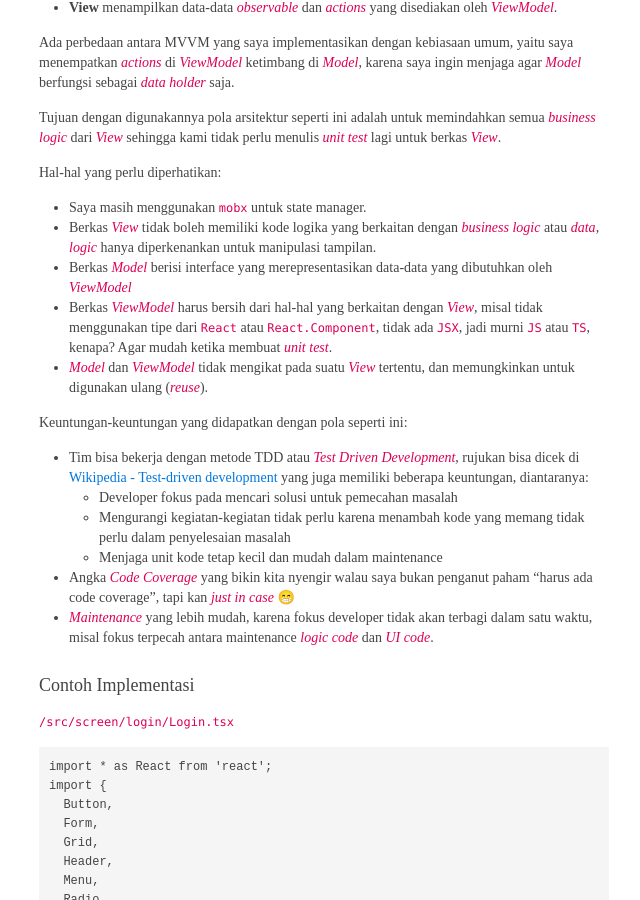
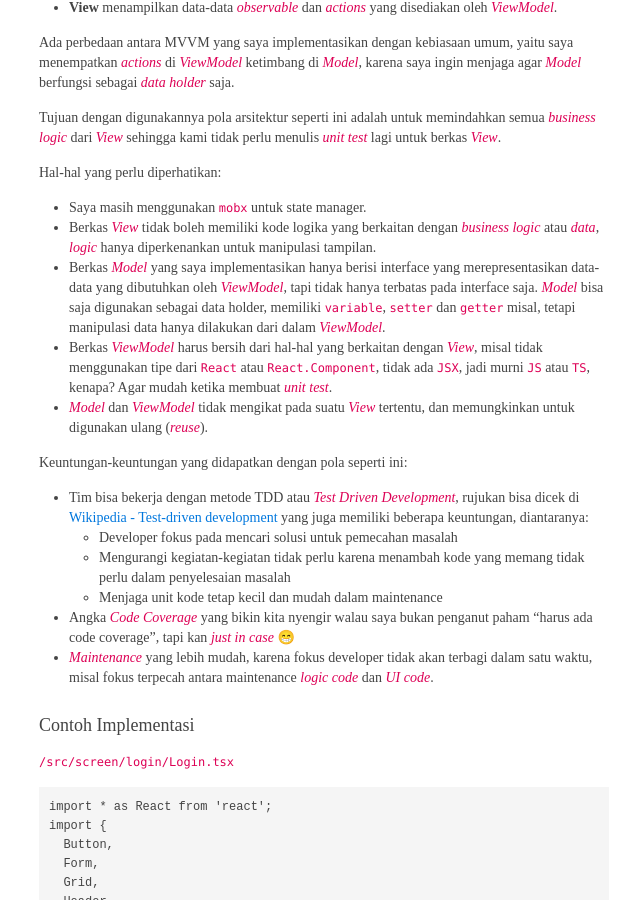
Before and after one commit to sendz/sendz.github.io, a Jekyll site: the page built from _posts/2018-09-24-arsitektur-proyek-reactjs-dengan-mvvm-pattern.md, in a window 1280 px wide and 900 px high, scrolled down 1580 px. Shown: the whole window, without its empty margins (316-956 px from the left). Built offline with Jekyll 4.4.1, drawn with Linux system fonts in a browser that asks for light colours; nearby versions of some CDN libraries; emoji names are drawn with the system emoji font; some web fonts are replaced.

Commit message:
Update Tulisan

```diff
--- a/_posts/2018-09-24-arsitektur-proyek-reactjs-dengan-mvvm-pattern.md
+++ b/_posts/2018-09-24-arsitektur-proyek-reactjs-dengan-mvvm-pattern.md
@@ -50,7 +50,7 @@ Hal-hal yang perlu diperhatikan:
 
 * Saya masih menggunakan `mobx` untuk state manager.
 * Berkas *View* tidak boleh memiliki kode logika yang berkaitan dengan *business logic* atau *data*, *logic* hanya diperkenankan untuk manipulasi tampilan.
-* Berkas *Model* berisi interface yang merepresentasikan data-data yang dibutuhkan oleh *ViewModel*
+* Berkas *Model* yang saya implementasikan hanya berisi interface yang merepresentasikan data-data yang dibutuhkan oleh *ViewModel*, tapi tidak hanya terbatas pada interface saja. *Model* bisa saja digunakan sebagai data holder, memiliki `variable`, `setter` dan `getter` misal, tetapi manipulasi data hanya dilakukan dari dalam *ViewModel*.
 * Berkas *ViewModel* harus bersih dari hal-hal yang berkaitan dengan *View*, misal tidak menggunakan tipe dari `React` atau `React.Component`, tidak ada `JSX`, jadi murni `JS` atau `TS`, kenapa? Agar mudah ketika membuat *unit test*.
 * *Model* dan *ViewModel* tidak mengikat pada suatu *View* tertentu, dan memungkinkan untuk digunakan ulang (*reuse*).
 
```
